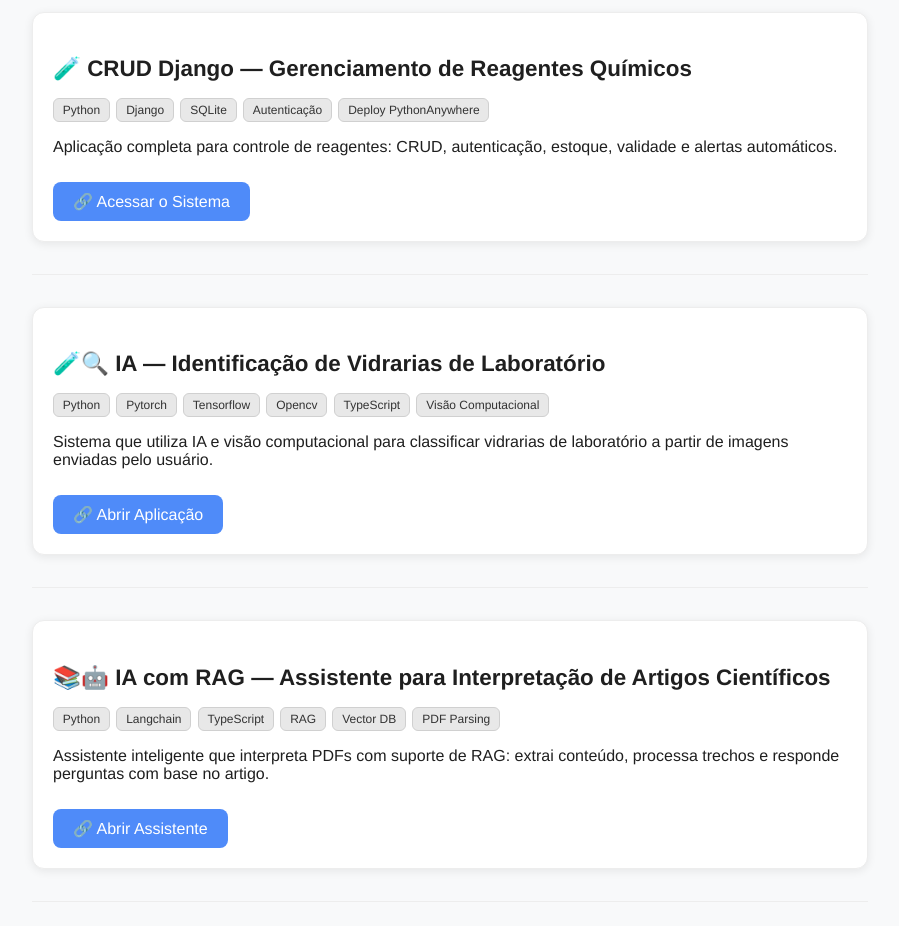
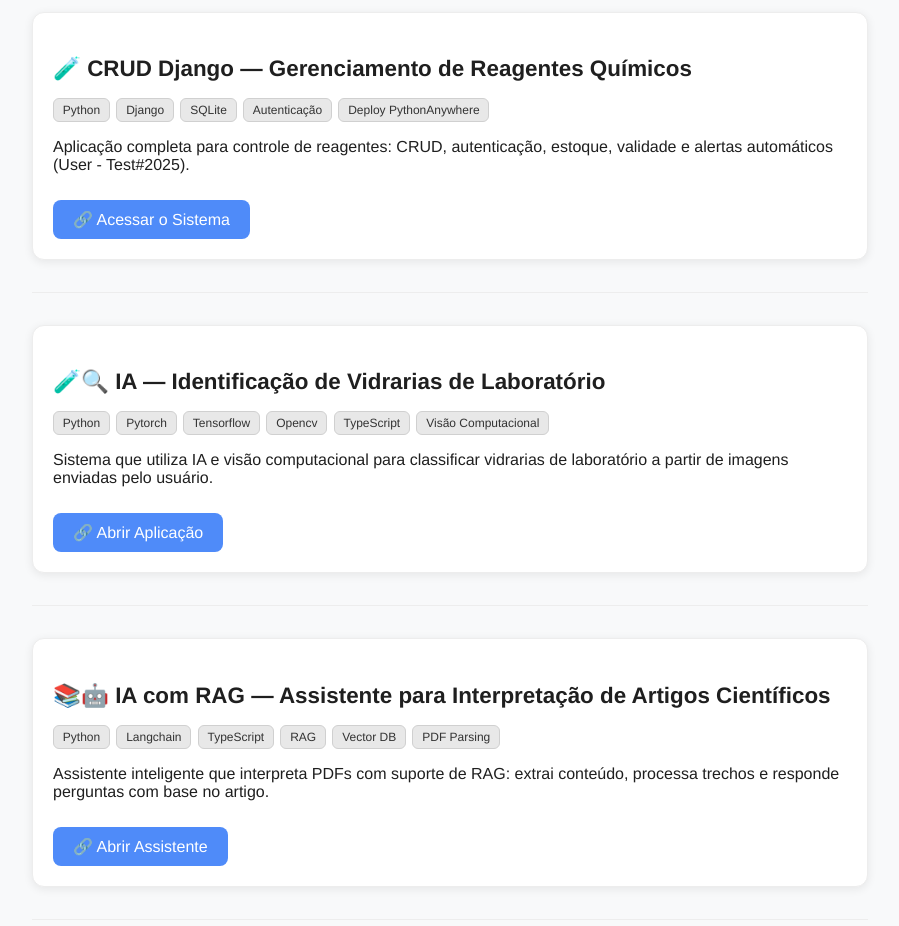
Before and after one commit to VAW1970/portfolio2, a Next.js app: page / in a window 1280 px wide. Shown: the part 1560-2486 px from the top of the page, without its empty margins (190-1089 px from the left). Built offline with nearby package versions, Linux system fonts and the light colour scheme.

Commit message:
Update Projects.tsx

```diff
--- a/app/components/Projects.tsx
+++ b/app/components/Projects.tsx
@@ -62,7 +62,7 @@ export default function Projects() {
 
         <p>
           Aplicação completa para controle de reagentes: CRUD, autenticação,
-          estoque, validade e alertas automáticos.
+          estoque, validade e alertas automáticos (User - Test#2025).
         </p>
 
         <a
```
